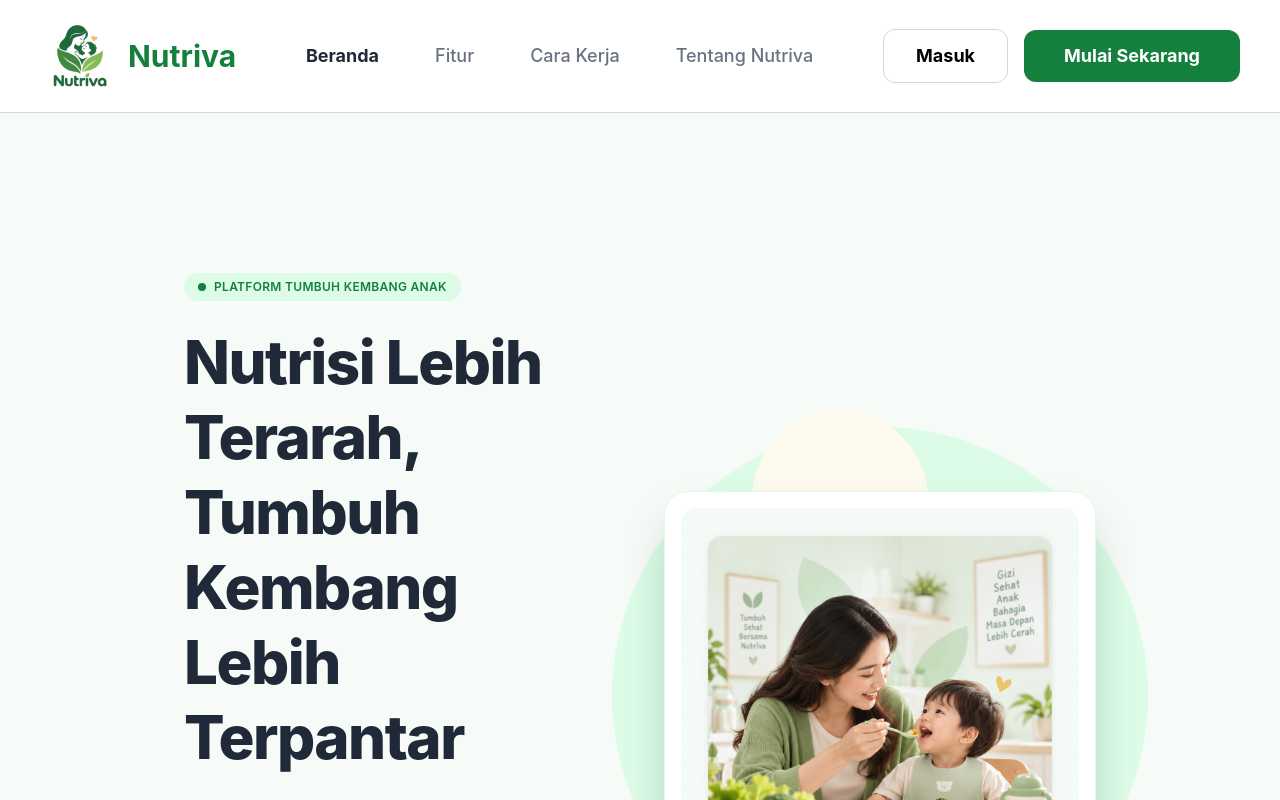
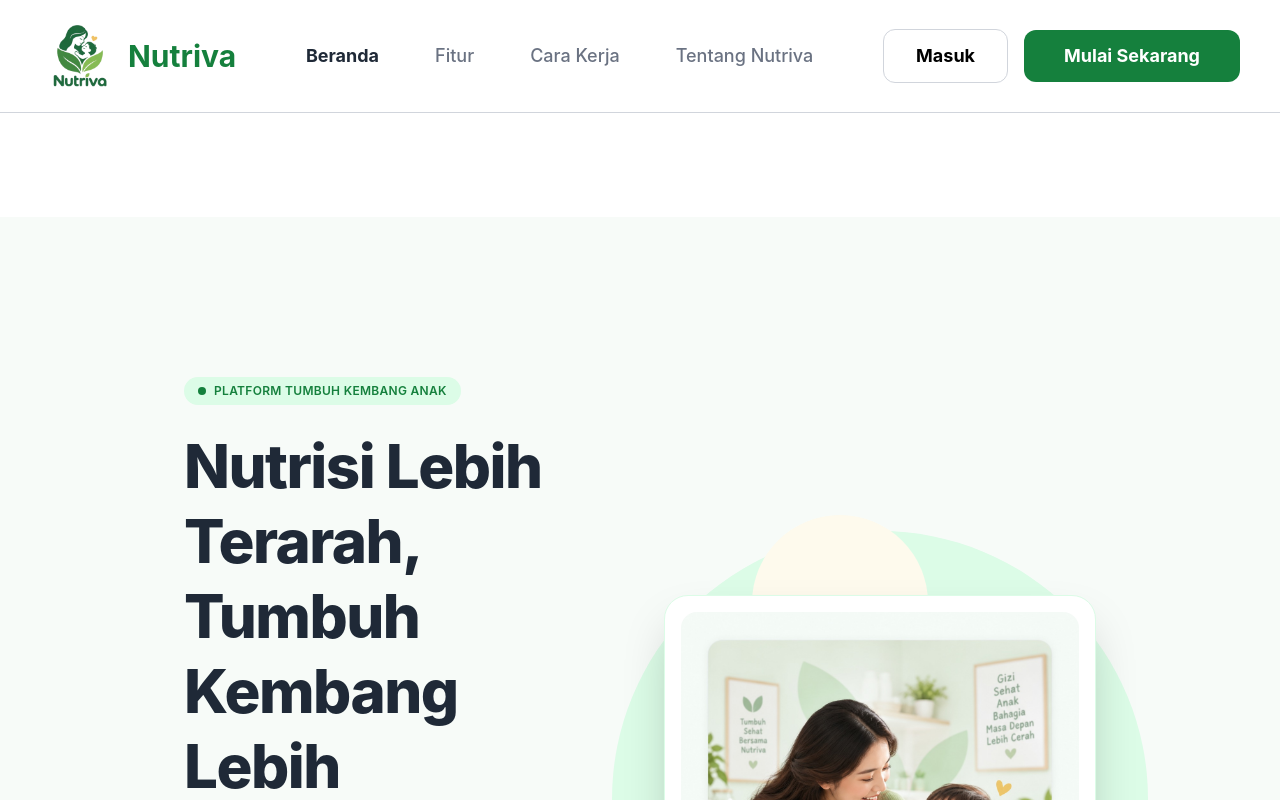
Before and after one commit to Nova11-F/Nutriva, a React (Vite) app: page / in a window 1280 px wide. Shown: the top 800 px of the page. Built offline with nearby package versions, Linux system fonts and the light colour scheme.

Commit message:
2.5 Components, Auth UI, Landing Page Part 5

```diff
--- a/src/pages/landing/LandingPage.jsx
+++ b/src/pages/landing/LandingPage.jsx
@@ -11,7 +11,7 @@ export default function LandingPage() {
     <>
       <section
         id="beranda"
-        className="relative overflow-hidden bg-background h-auto pt-40 pb-40 px-6 scroll-mt-26"
+        className="relative overflow-hidden bg-background h-auto pt-40 pb-40 px-6 scroll-mt-26 md:mt-26"
       >
         <div className="max-w-full mx-40 grid grid-cols-1 lg:grid-cols-2 gap-12 items-center">
           <div className="space-y-6">
```
